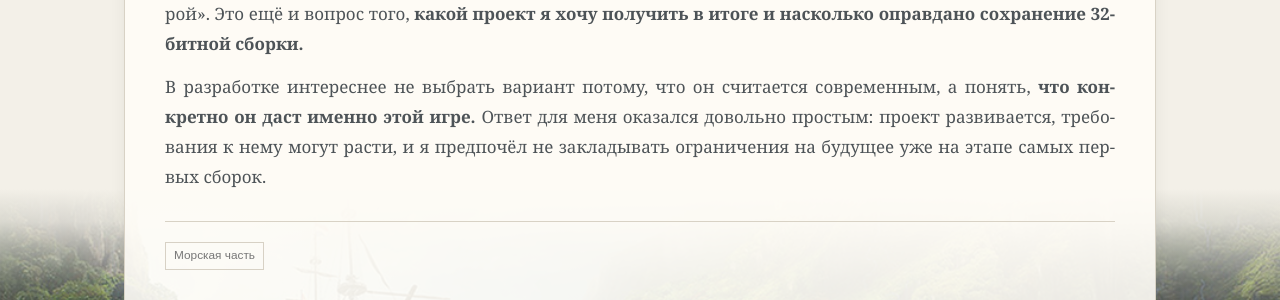
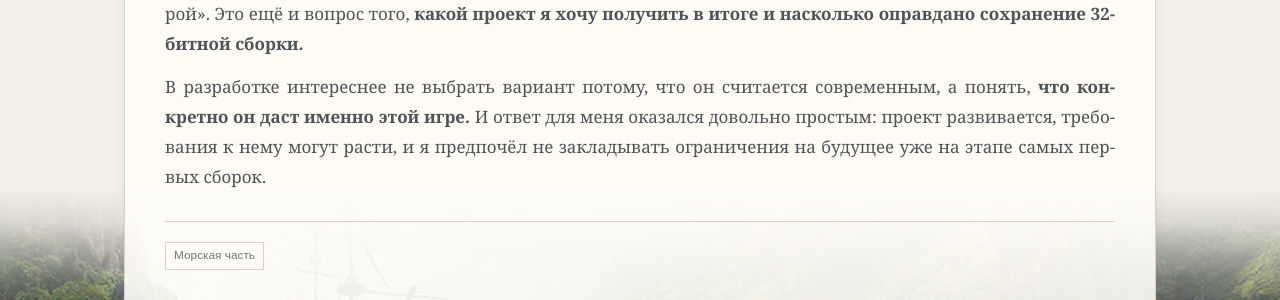
Before and after one commit to tislic/SeaDogsPort, a Jekyll site: the page built from _posts/2024-05-15-v02.md, in a window 1280 px wide. Shown: the part 1306-1606 px from the top of the page. Built offline with Jekyll 4.4.1, drawn with Linux system fonts in a browser that asks for light colours; comment, search, counter and statistics services are not loaded.

Commit message:
Update 2024-05-15-v02.md

```diff
--- a/_posts/2024-05-15-v02.md
+++ b/_posts/2024-05-15-v02.md
@@ -21,4 +21,4 @@ image: /assets/images/art-ARM64.png
 
 Поэтому переход на ARM64 для моего проекта — это не просто вопрос «современная архитектура против старой». Это ещё и вопрос того, **какой проект я хочу получить в итоге и насколько оправдано сохранение 32-битной сборки.**
 
-В разработке интереснее не выбрать вариант потому, что он считается современным, а понять, **что конкретно он даст именно этой игре.** Ответ для меня оказался довольно простым: проект развивается, требования к нему могут расти, и я предпочёл не закладывать ограничения на будущее уже на этапе самых первых сборок.
+В разработке интереснее не выбрать вариант потому, что он считается современным, а понять, **что конкретно он даст именно этой игре.** И ответ для меня оказался довольно простым: проект развивается, требования к нему могут расти, и я предпочёл не закладывать ограничения на будущее уже на этапе самых первых сборок.
```
